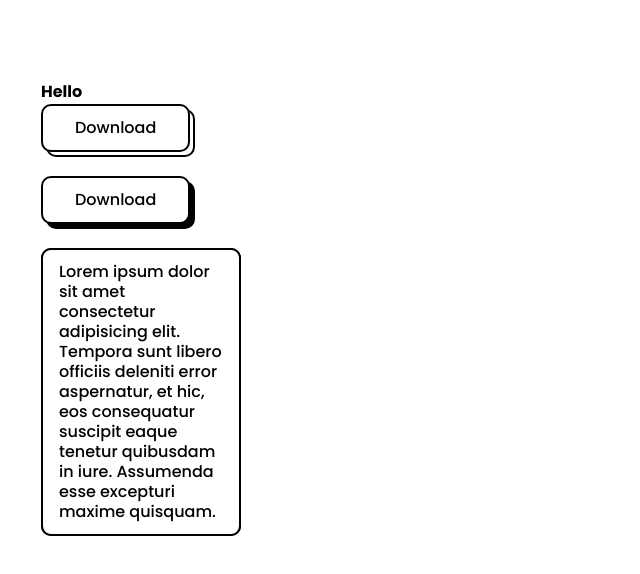
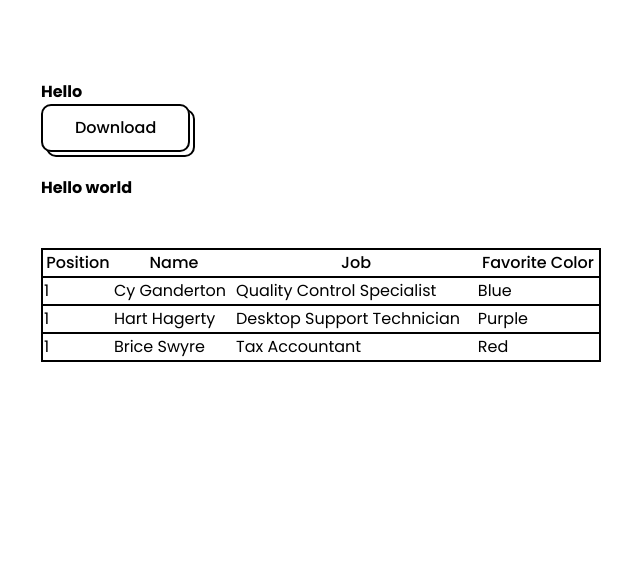
Before and after one commit to Ayushjain2205/cred-connect, a Next.js app: page / in a window 1280 px wide. Shown: the top 574 px of the page, without its empty margins (39-679 px from the left). Built offline with nearby package versions, Linux system fonts and the light colour scheme.

Commit message:
inIT table component

```diff
--- /dev/null
+++ b/src/components/base/Table.js
@@ -0,0 +1,40 @@
+import React from "react";
+
+const Table = () => {
+  return (
+    <div className="overflow-x-auto">
+      <table className="table w-1/2 border-collapse rounded-[10px]">
+        <thead>
+          <tr className="border-2 border-black rounded-[10px]">
+            <th className="font-medium">Position</th>
+            <th className="font-medium">Name</th>
+            <th className="font-medium">Job</th>
+            <th className="font-medium">Favorite Color</th>
+          </tr>
+        </thead>
+        <tbody>
+          <tr className="border-2 border-black">
+            <td>1</td>
+            <td>Cy Ganderton</td>
+            <td>Quality Control Specialist</td>
+            <td>Blue</td>
+          </tr>
+          <tr className="border-2 border-black">
+            <td>1</td>
+            <td>Hart Hagerty</td>
+            <td>Desktop Support Technician</td>
+            <td>Purple</td>
+          </tr>
+          <tr className="border-2 border-black">
+            <td>1</td>
+            <td>Brice Swyre</td>
+            <td>Tax Accountant</td>
+            <td>Red</td>
+          </tr>
+        </tbody>
+      </table>
+    </div>
+  );
+};
+
+export default Table;
--- a/src/pages/index.jsx
+++ b/src/pages/index.jsx
@@ -1,5 +1,6 @@
 import Button from "../components/base/Button";
 import Card from "../components/base/Card";
+import Table from "../components/base/Table";
 
 export default function Home() {
   return (
@@ -8,15 +9,16 @@ export default function Home() {
       <Button text="Download" type="light" />
       <br />
       <br />
-      <Button text="Download" type="dark" />
+      <h1 className="font-bold">Hello world</h1>
       <br />
       <br />
-      <Card color="#0909">
+      <Table />
+      {/* <Card color="#0909">
         Lorem ipsum dolor sit amet consectetur adipisicing elit. Tempora sunt
         libero officiis deleniti error aspernatur, et hic, eos consequatur
         suscipit eaque tenetur quibusdam in iure. Assumenda esse excepturi
         maxime quisquam.
-      </Card>
+      </Card> */}
     </div>
   );
 }
```
